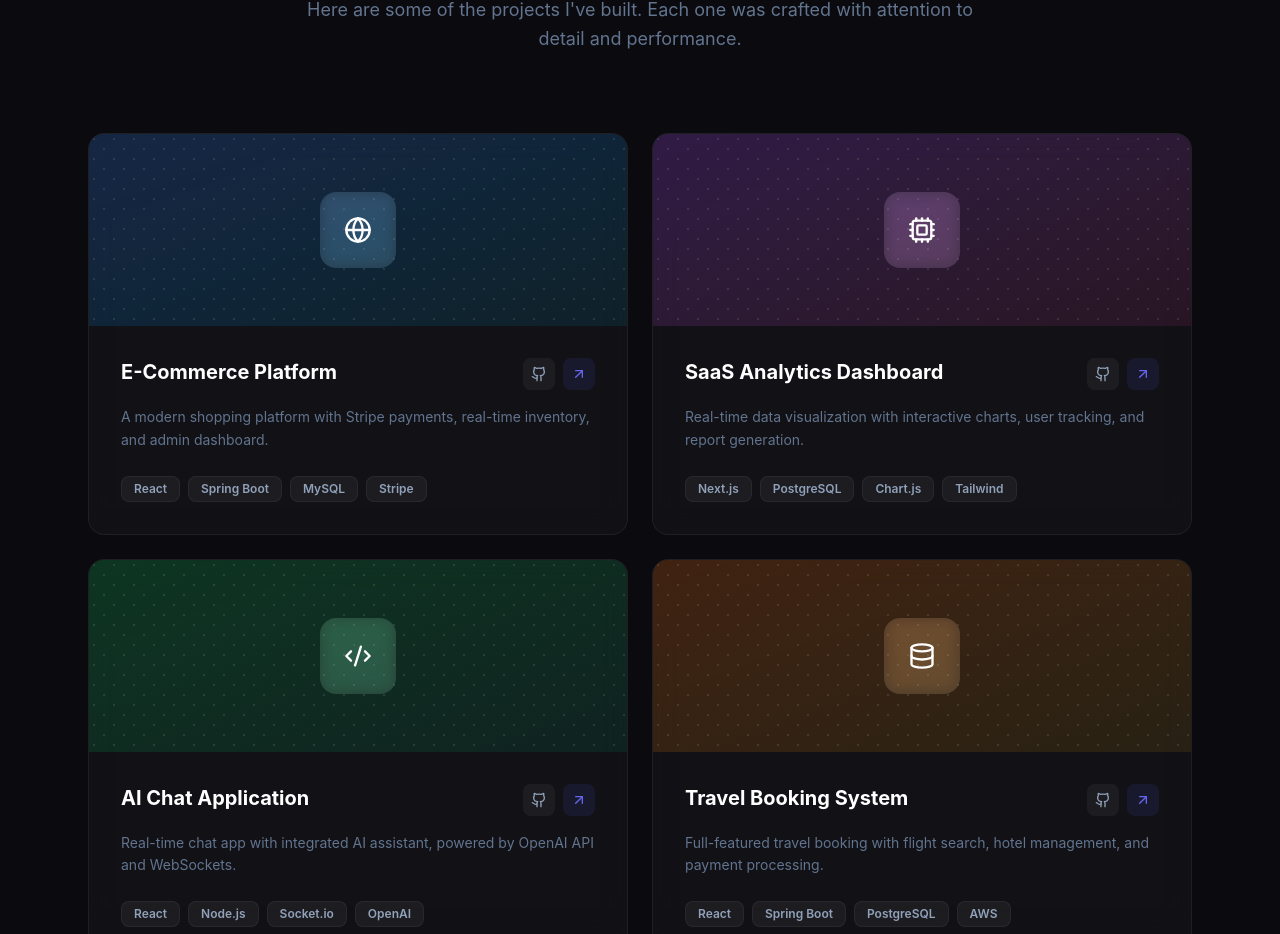
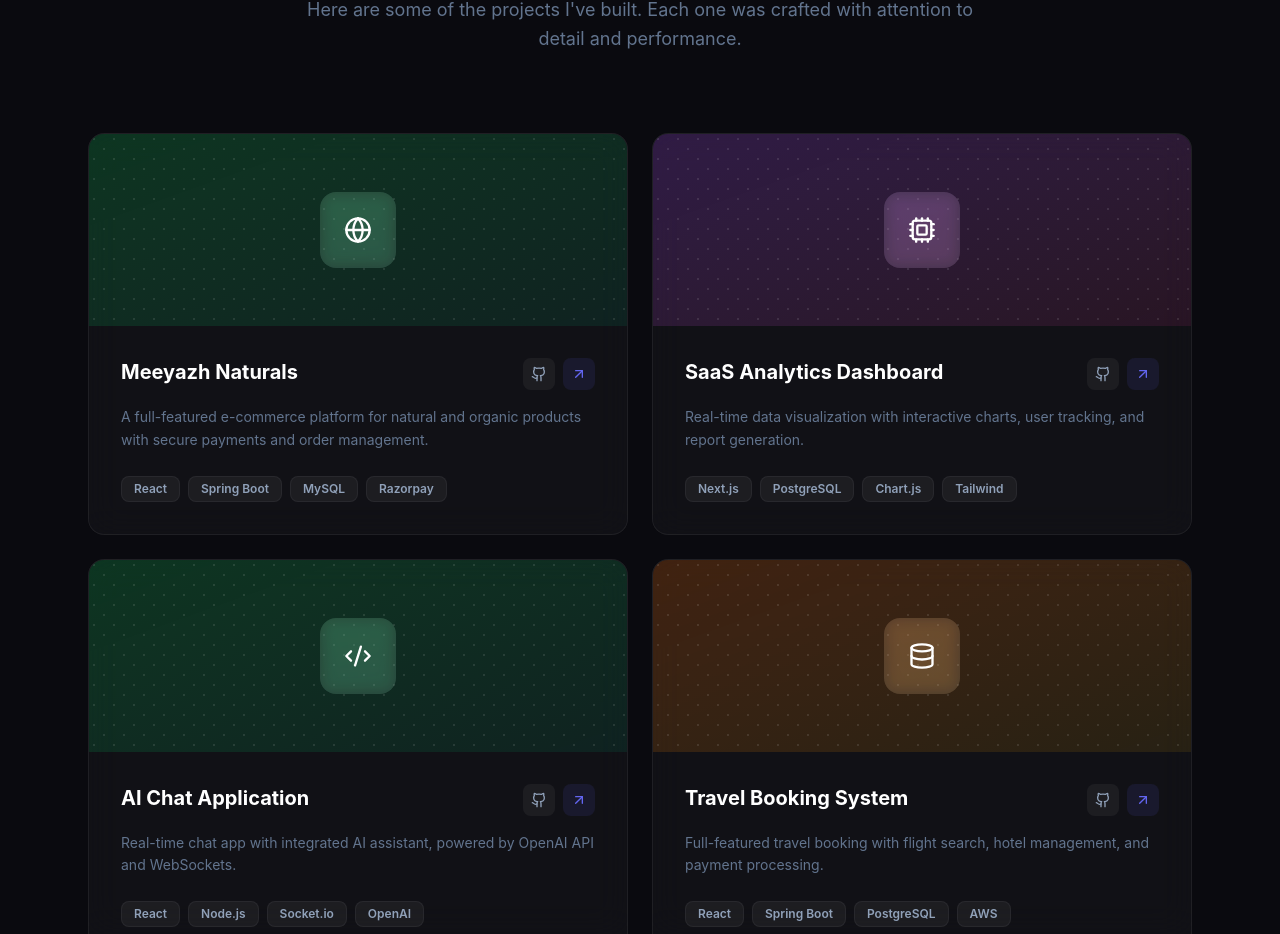
Before and after one commit to viignesh14/Portfolio, a React app in the folder frontend/: page / in a window 1280 px wide. Shown: the part 1892-2826 px from the top of the page. Built offline with nearby package versions, Linux system fonts and the light colour scheme; the HTML template or start-up script is replaced by a standard one.

Commit message:
Add Meeyazh Naturals as real project with live link

```diff
--- a/frontend/src/components/Projects.jsx
+++ b/frontend/src/components/Projects.jsx
@@ -4,13 +4,13 @@ import { Github, ArrowUpRight, Code2, Database, Globe, Cpu } from 'lucide-react'
 
 const projects = [
   {
-    title: 'E-Commerce Platform',
-    desc: 'A modern shopping platform with Stripe payments, real-time inventory, and admin dashboard.',
-    tech: ['React', 'Spring Boot', 'MySQL', 'Stripe'],
+    title: 'Meeyazh Naturals',
+    desc: 'A full-featured e-commerce platform for natural and organic products with secure payments and order management.',
+    tech: ['React', 'Spring Boot', 'MySQL', 'Razorpay'],
     icon: <Globe size={28} />,
-    gradient: 'from-blue-500/20 to-cyan-500/10',
+    gradient: 'from-green-500/20 to-emerald-500/10',
     github: '#',
-    live: '#',
+    live: 'https://www.meeyazhnaturals.in/',
   },
   {
     title: 'SaaS Analytics Dashboard',
```
